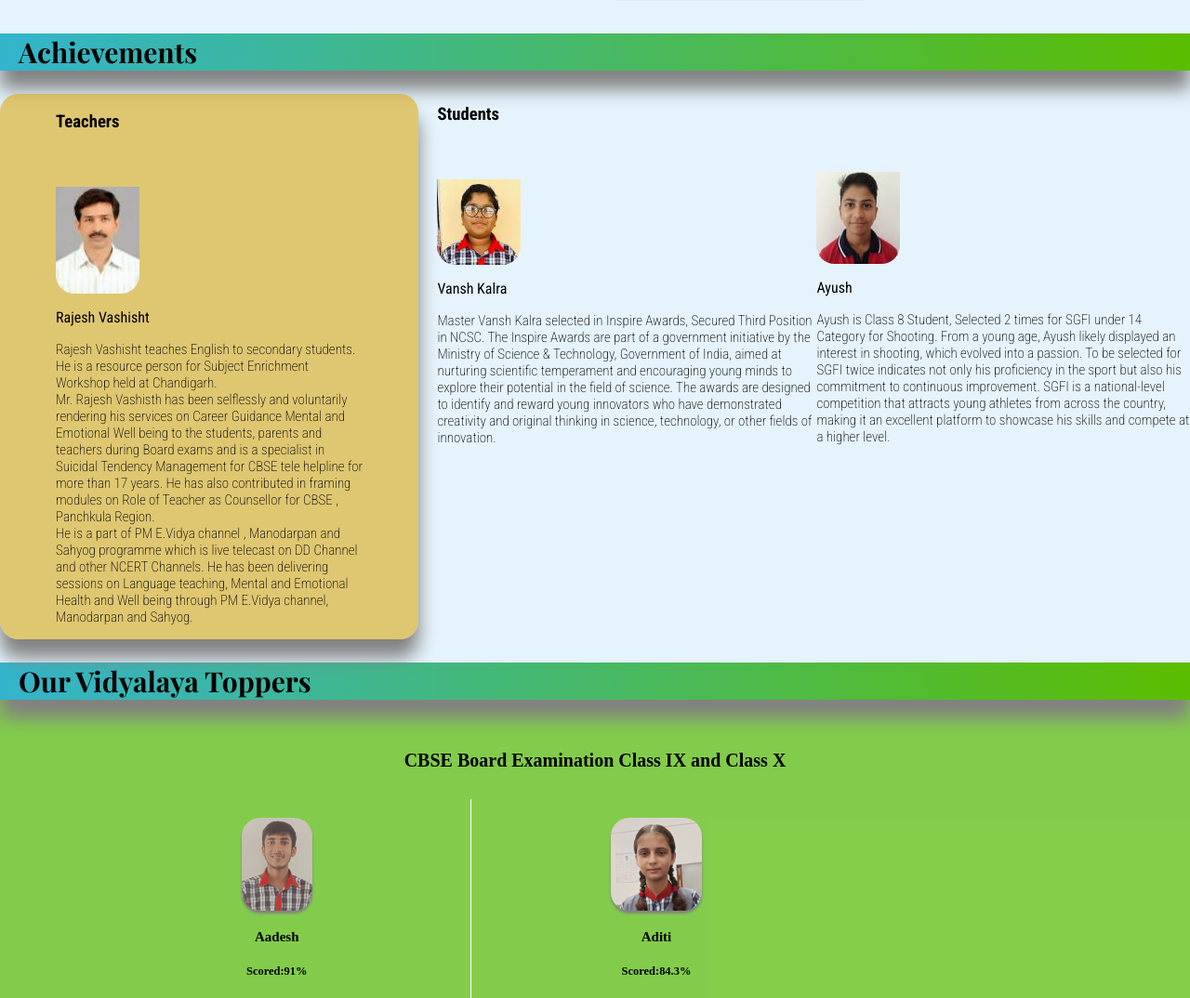
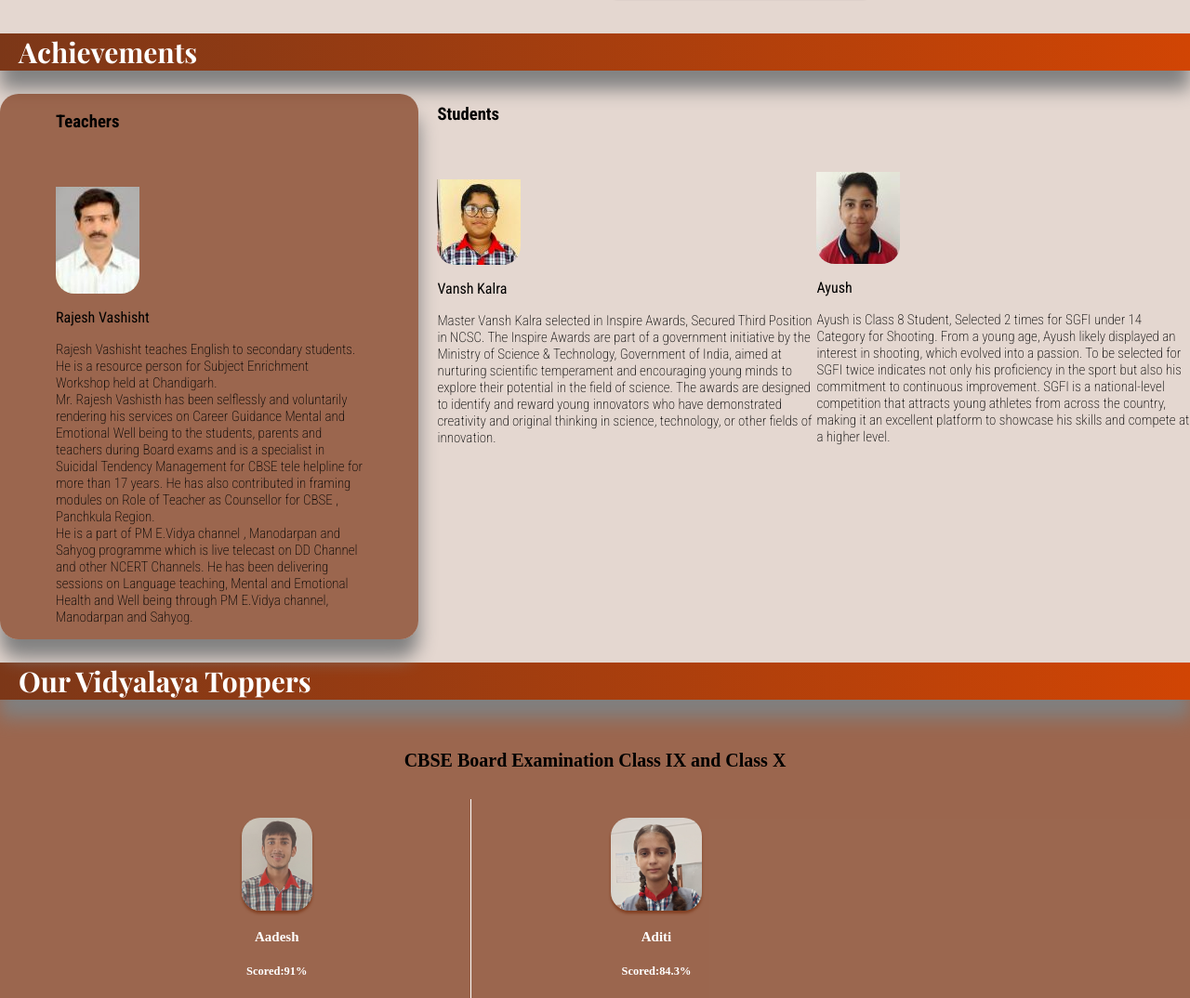
Before and after one commit to RookieProgrammerNothingSpecial/school-web_dev, a plain HTML site: page index.html in a window 1280 px wide. Shown: the part 1406-2480 px from the top of the page at 93% size. Drawn offline with nearby package versions, Linux system fonts and the light colour scheme; a web font is replaced by a local one.

Commit message:
Add files via upload

```diff
--- a/css/web.css
+++ b/css/web.css
@@ -4,25 +4,26 @@ body{
     padding: 0;
     overflow-x: hidden;
     overflow-y: scroll;
-    background-color: rgba(6,147,227,10%);
+    background-color: rgb(124, 55, 24,20%);
 }
 .gal_display{
     color:rgb(182, 227, 212),
 }
 .gal_title{
+    color: white;
     font-family: "Playfair Display", serif;
     font-weight: 400;
     text-align:left;
     font-size: 20px;
     background-color: yellow;
-    background-image: linear-gradient(to right,rgba(0, 162, 255, 0.8),rgb(91, 189, 0));
+    background-image: linear-gradient(to right,rgb(124, 55, 24),rgb(209, 69, 4));
     padding-left: 20px;
     box-shadow: 0px 20px 20px grey;
 }
 
 #gal_txt{
     font-family: "Roboto Condensed", sans-serif;
-    color: black;
+    color: white;
     font-size: 15px;
     padding-left: 20px;
     padding-top: 20px;
@@ -30,7 +31,7 @@ body{
     word-spacing: 2px;
     font-weight: 300;
     border-radius: 20px;
-    background-color: rgba(221, 168, 22, 0.60);
+    background-color: rgb(124, 55, 24,0.7);
 }
 #gal_display_flex{
     display: flex;
@@ -40,7 +41,7 @@ body{
 }
 .divider1{
     display: flex;
-    background-color: rgba(0, 110, 255, 0.8);
+    background-color: rgba(124, 55, 24,0.8);
     padding: 2px;
     box-shadow: 0px 5px 5px grey;
 }
@@ -88,7 +89,7 @@ body{
     padding-right: 60px;
     border-radius: 20px;
     box-shadow: 0px 20px 20px grey;
-    background-color: rgba(221, 168, 22, 0.60);
+    background-color: rgb(124, 55, 24,0.7);
 }
 .items2{
     margin-top: -200px;
@@ -116,12 +117,13 @@ body{
     padding-top: 40px;
 }
 .gal_title1{
+    color: white;
     font-family: "Playfair Display", serif;
     font-weight: 400;
     text-align:left;
     font-size: 20px;
     background-color: yellow;
-    background-image: linear-gradient(to right,rgba(0, 162, 255, 0.8),rgb(91, 189, 0));
+    background-image: linear-gradient(to right,rgb(124, 55, 24),rgb(209, 69, 4));
     padding-left: 20px;
     box-shadow: 0px 20px 20px grey;
 }
@@ -136,10 +138,10 @@ body{
     color: white;
 }
 .result_txt{
-    background-color: rgba(91, 189, 0,70%);
+    background-color: rgb(124, 55, 24,70%);
 }
 .result_txt:hover{
-    background-color: rgba(91, 189, 0,100%);
+    background-color: rgb(124, 55, 24,100%);
 }
 .result_flex{
     display: flex;
@@ -151,14 +153,14 @@ body{
 }
 .result_1 img{
     border-radius: 20px;
-    box-shadow: 0px 3px 3px grey;
+    box-shadow: 0px 3px 3px rgb(124, 55, 24,80%);
 }
 .result_2{
     padding-left: 100px;
 }
 .result_2 img{
     border-radius: 20px;
-    box-shadow: 0px 3px 3px grey;
+    box-shadow: 0px 3px 3px rgb(124, 55, 24,80%);
 }
 #divider2{
     border-right: 2px;
@@ -166,6 +168,7 @@ body{
     margin-top: -20px;
 }
 .text_flex{
+    color: white;
     text-align: center;
     font-size: 15px;
     font-weight: 800;
```
